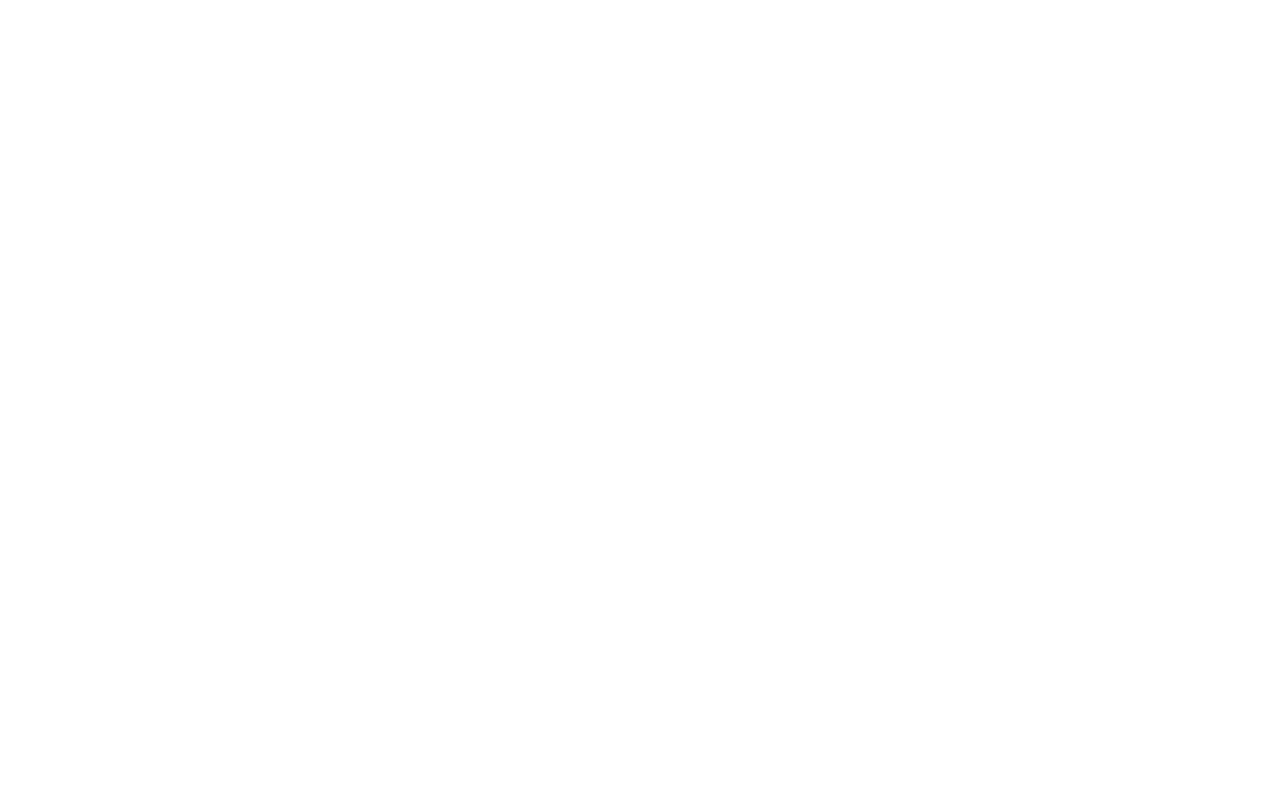
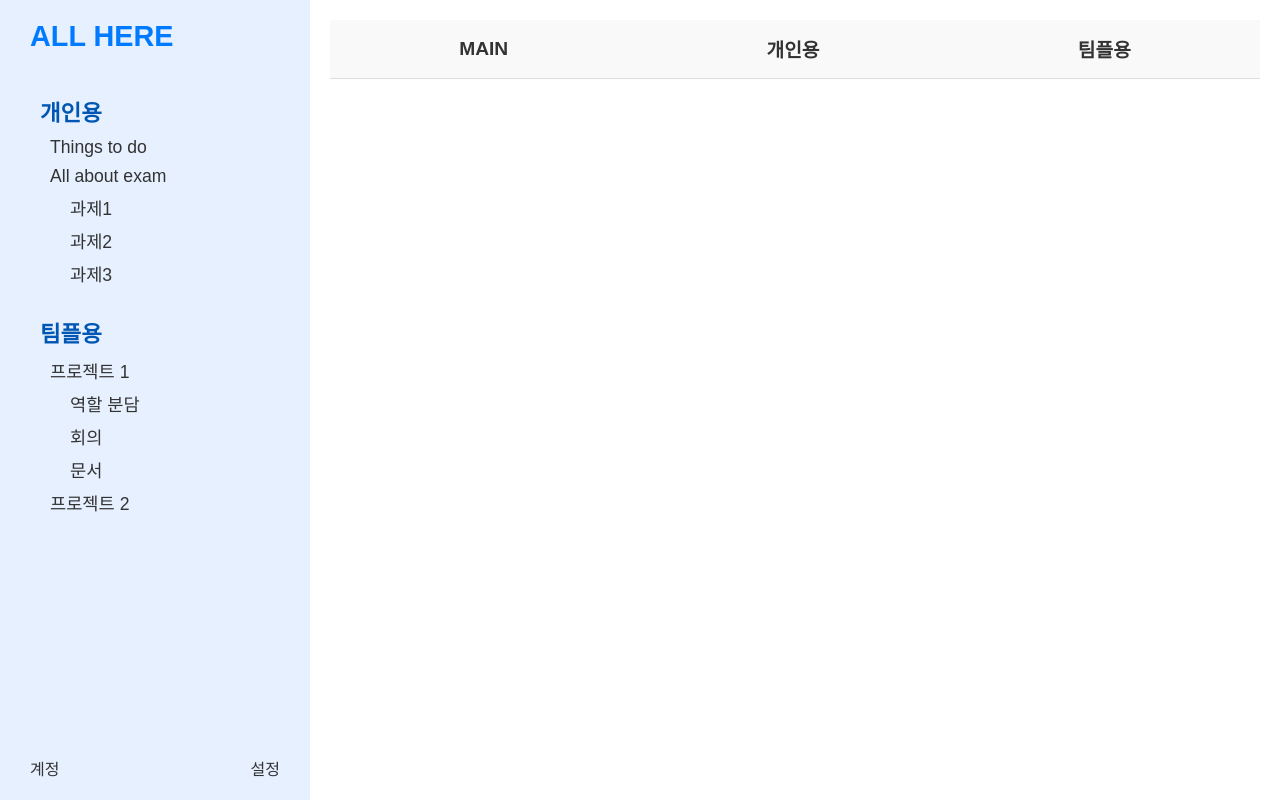
Before and after one commit to CAU-COMP-2024/2024-TEAM3, a React (Vite) app: page /home in a window 1280 px wide. Before the commit this address had no page. Built offline with nearby package versions, Linux system fonts and the light colour scheme; a web font is replaced by a local one.

Commit message:
회원 인증까까지 완료

```diff
--- a/src/App.jsx
+++ b/src/App.jsx
@@ -8,6 +8,7 @@
 import Frame1 from "./pages/Frame1";
 import Frame from "./pages/Frame";
 import Frame2 from "./pages/Frame2";
+import Home from "./pages/Home"; // 메인 페이지
 
 function App() {
   const action = useNavigationType();
@@ -26,17 +27,24 @@
 
     switch (pathname) {
       case "/":
-        title = "";
-        metaDescription = "";
+        title = "로그인";
+        metaDescription = "로그인 페이지입니다.";
+        break;
+      case "/2":
+        title = "회원가입";
+        metaDescription = "회원가입 페이지입니다.";
         break;
       case "/3":
-        title = "";
-        metaDescription = "";
+        title = "비밀번호 찾기";
+        metaDescription = "비밀번호 찾기 페이지입니다.";
         break;
-      case "/":
-        title = "";
-        metaDescription = "";
-        break;
+      case "/home":
+        title = "메인 페이지";
+        metaDescription = "메인 페이지입니다.";
+      break;
+      default:
+        title = "ALL HERE";
+        metaDescription = "ALL HERE에 오신 것을 환영합니다.";
     }
 
     if (title) {
@@ -58,6 +66,7 @@
       <Route path="/2" element={<Frame1 />} />
       <Route path="/3" element={<Frame />} />
       <Route path="/" element={<Frame2 />} />
+      <Route path="/home" element={<Home />} />
     </Routes>
   );
 }
--- a/src/pages/Frame2.jsx
+++ b/src/pages/Frame2.jsx
@@ -52,6 +52,7 @@
 // export default Frame2;
 import { useState } from "react";
 import { useNavigate } from "react-router-dom";
+import axios from "axios"; // axios를 사용하여 백엔드와 통신
 import styles from "./Frame2.module.css";
 
 const Frame2 = () => {
@@ -62,6 +63,8 @@
     user_id: "",
     password: "",
   });
+  // 상태 관리: 에러 메시지
+  const [errorMessage, setErrorMessage] = useState("");
 
   // 입력값 변경 핸들러
   const handleChange = (e) => {
@@ -70,12 +73,23 @@
   };
 
   // 로그인 제출 핸들러
-  const handleSubmit = (e) => {
+  const handleSubmit = async (e) => {
     e.preventDefault();
-    console.log("로그인 요청:", formData);
+    try {
+      // 백엔드에 로그인 요청
+      const response = await axios.post("http://localhost:3001/login", formData);
 
-    // 로그인 성공 시 /home으로 이동
-    navigate("/home", { state: { user_id: formData.user_id } });
+      // 로그인 성공 시 메인 페이지로 이동
+      if (response.data.success) {
+        navigate("/home", { state: { user_id: formData.user_id } });
+      } else {
+        // 로그인 실패 시 에러 메시지 설정
+      setErrorMessage(response.data.message || "아이디 또는 비밀번호가 일치하지 않습니다.");
+      }
+    } catch (error) {
+      console.error("로그인 요청 중 에러 발생:", error);
+      setErrorMessage("서버 오류가 발생했습니다. 다시 시도해주세요.");
+    }
   };
 
   return (
--- /dev/null
+++ b/src/pages/Home.jsx
@@ -0,0 +1,50 @@
+import React from "react";
+import styles from "./Home.module.css";
+
+const Home = () => {
+  return (
+    <div className={styles.container}>
+      {/* 좌측 네비게이션 바 */}
+      <aside className={styles.sidebar}>
+        <div className={styles.logo}>ALL HERE</div>
+        <nav className={styles.nav}>
+          <div className={styles.section}>
+            <h3>개인용</h3>
+            <ul>
+              <li>Things to do</li>
+              <li>All about exam</li>
+              <li className={styles.subItem}>과제1</li>
+              <li className={styles.subItem}>과제2</li>
+              <li className={styles.subItem}>과제3</li>
+            </ul>
+          </div>
+          <div className={styles.section}>
+            <h3>팀플용</h3>
+            <ul>
+              <li>프로젝트 1</li>
+              <li className={styles.subItem}>역할 분담</li>
+              <li className={styles.subItem}>회의</li>
+              <li className={styles.subItem}>문서</li>
+              <li>프로젝트 2</li>
+            </ul>
+          </div>
+        </nav>
+        <footer className={styles.footer}>
+          <div>계정</div>
+          <div>설정</div>
+        </footer>
+      </aside>
+
+      {/* 메인 콘텐츠 영역 */}
+      <main className={styles.mainContent}>
+        <header className={styles.navbar}>
+          <span>MAIN</span>
+          <span>개인용</span>
+          <span>팀플용</span>
+        </header>
+      </main>
+    </div>
+  );
+};
+
+export default Home;
--- /dev/null
+++ b/src/pages/Home.module.css
@@ -0,0 +1,101 @@
+/* 전체 컨테이너 */
+.container {
+    display: flex;
+    min-height: 100vh;
+    font-family: Arial, sans-serif;
+    background-color: #f9f9f9;
+  }
+
+  /* 좌측 네비게이션 바 */
+  .sidebar {
+    width: 250px;
+    background-color: #e6f0ff;
+    color: #333;
+    display: flex;
+    flex-direction: column;
+    justify-content: space-between;
+    padding: 20px 30px; /* 좌우 패딩 */
+    box-shadow: 2px 0px 5px rgba(0, 0, 0, 0.1);
+  }
+
+  .logo {
+    font-size: 1.8rem;
+    font-weight: bold;
+    margin-bottom: 20px; /* 로고 아래 간격 */
+    color: #007bff;
+  }
+
+  .nav {
+    flex: 1;
+  }
+
+  .section {
+    margin-bottom: 30px; /* 섹션 간 간격 */
+  }
+
+  .section h3 {
+    font-size: 1.4rem; /* 제목 크기 */
+    margin-bottom: 10px; /* 제목과 하위 항목 간 간격 */
+    color: #0056b3;
+    margin-left: 10px; /* 제목 들여쓰기 */
+  }
+
+  .section ul {
+    list-style: none;
+    padding: 0;
+    margin: 0;
+  }
+
+  .section ul li {
+    font-size: 1.1rem; /* 글씨 크기 */
+    margin-bottom: 8px; /* 항목 간 간격 */
+    margin-left: 20px; /* 기본 들여쓰기 */
+    cursor: pointer;
+  }
+
+  /* 하위 항목 들여쓰기 */
+  .section ul li.subItem {
+    margin-left: 40px; /* 하위 항목 추가 들여쓰기 */
+  }
+
+  .section ul li:hover {
+    color: #007bff;
+  }
+
+  /* 하단 영역 */
+  .footer {
+    margin-top: 20px;
+    display: flex;
+    justify-content: space-between;
+    font-size: 1rem;
+  }
+
+  /* 메인 콘텐츠 영역 */
+  .mainContent {
+    flex: 1;
+    display: flex;
+    flex-direction: column;
+    background-color: #fff;
+    padding: 20px;
+  }
+
+  /* 상단 네비게이션 바 */
+  .navbar {
+    display: flex;
+    justify-content: space-around;
+    align-items: center;
+    background-color: #f9f9f9;
+    padding: 15px 0;
+    border-bottom: 1px solid #ddd;
+    font-size: 1.2rem;
+    font-weight: bold;
+    color: #333;
+  }
+
+  .navbar span {
+    cursor: pointer;
+  }
+
+  .navbar span:hover {
+    color: #007bff;
+  }
```
Also changed, not shown: server.js (+20 -0 lines).
